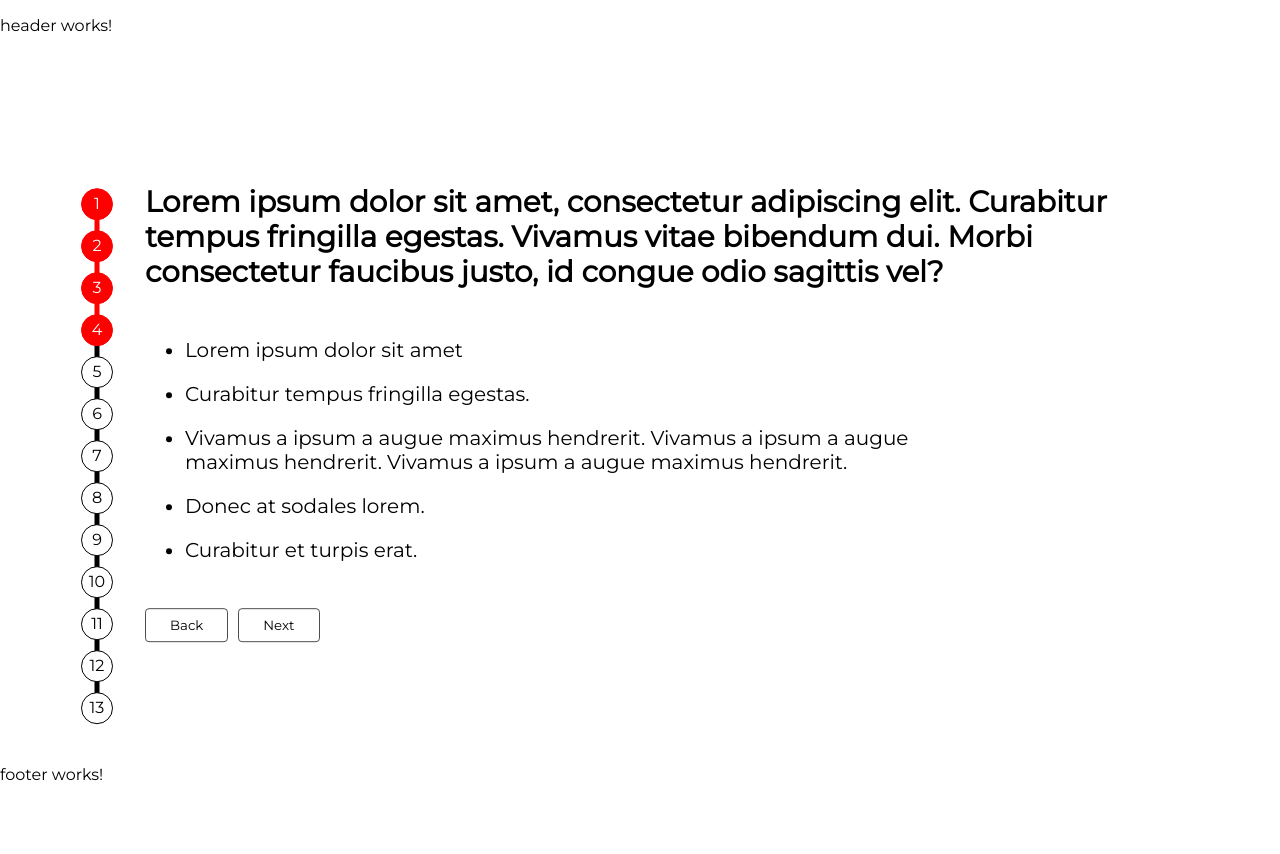
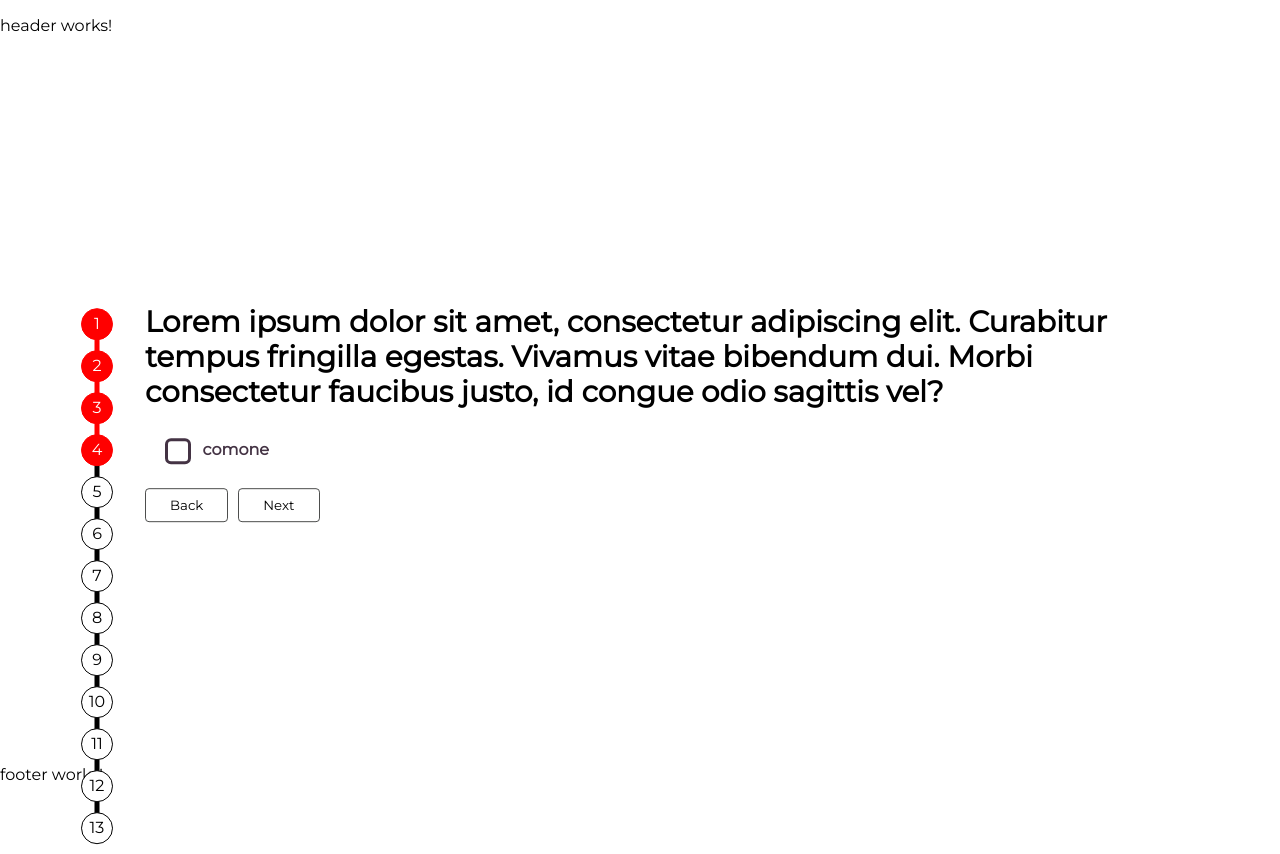
Before and after one commit to kkutepow/quickz, an Angular app in the folder ng-quickz/: page / in a window 1280 px wide. Before the commit the page ends 800 px from the top, so only its background shows below. Built offline with nearby package versions, Linux system fonts and the light colour scheme.

Commit message:
Checbox style was implemented

```diff
--- a/ng-quickz/src/app/components/answer/answer.component.html
+++ b/ng-quickz/src/app/components/answer/answer.component.html
@@ -1,9 +1,5 @@
-<div class="Scenter-align" green>
-<ul pink>
-  <li red>Lorem ipsum dolor sit amet</li>
-  <li>Curabitur tempus fringilla egestas.</li>
-  <li>Vivamus a ipsum a augue maximus hendrerit. Vivamus a ipsum a augue maximus hendrerit. Vivamus a ipsum a augue maximus hendrerit. </li>
-  <li>Donec at sodales lorem.</li>
-  <li>Curabitur et turpis erat.</li>
-</ul>
-</div>
+<input type="checkbox" id="1">
+<label for="1">
+  <span class="checkbox-icon"></span>
+  comone
+</label>
--- a/ng-quickz/src/app/components/answer/answer.component.scss
+++ b/ng-quickz/src/app/components/answer/answer.component.scss
@@ -1,11 +1,74 @@
-ul {
-  display: inline-block;
-  padding-right: 15pt;
-  margin: 0 auto;
-  max-width: 75%;
-  text-align: left;
-  li {
-    margin: 15pt 0;
-    font-size: 15pt;
+$accent-color: #f04;
+$default-color: #434;
+$bg-color: #fff;
+
+input[type='checkbox'],
+input[type='radio'] {
+  visibility: hidden;
+}
+
+input[type='checkbox'] + label {
+  color: $default-color;
+  font-weight: bold;
+  padding-left: 25pt;
+  line-height: 18pt;
+  padding-top: 3px;
+  position: relative;
+  &:before {
+    content: '';
+    position: absolute;
+    width: 15pt;
+    height: 15pt;
+    line-height: 15pt;
+    border: 3px solid $default-color;
+    border-radius: 6px;
+    left: 0;
+  }
+
+  span.checkbox-icon:after,
+  span.checkbox-icon:before {
+    content: '';
+    position: absolute;
+    height: 3pt;
+    background: $accent-color;
+    left: 0;
+    transform-origin: 0 0;
+  }
+  span.checkbox-icon:before {
+    width: 0;
+    transform: translate(1pt, 5pt) rotate(45deg);
+    transition: .1s ease-out .08s;
+    border-top-left-radius: 2px;
+    border-bottom-left-radius:2px;
+  }
+  span.checkbox-icon::after {
+    width: 0;
+    transform: translate(6.2pt, 14.2pt) rotate(-45deg);
+    transition: .1s ease-out;
+    border-top-right-radius: 2px;
+    border-bottom-right-radius:2px;
   }
 }
+
+input[type='checkbox'] + label:active {
+  &:before {
+    border-color: #434;
+    border-radius: 7px;
+  }
+}
+
+input[type='checkbox'] + label:active,
+input[type='checkbox']:checked + label {
+  color: $accent-color;
+  span.checkbox-icon:before {
+    width: 13pt;
+    transform: translate(1pt, 5pt) rotate(45deg);
+    transition: .1s ease-out;
+  }
+  span.checkbox-icon::after {
+    width: 22pt;
+    transform: translate(6.2pt, 14.2pt) rotate(-45deg);
+    transition-delay: unset;
+    transition: .1s ease-out .08s;
+  }
+}
```
